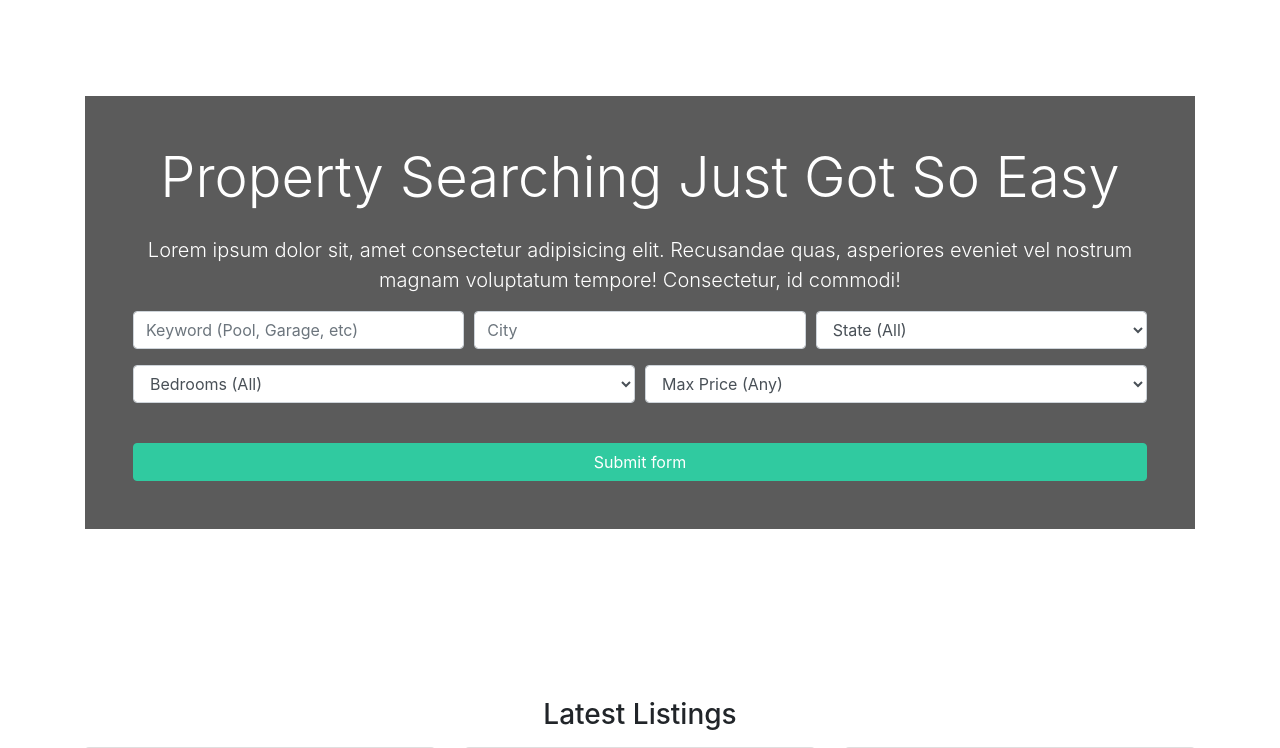
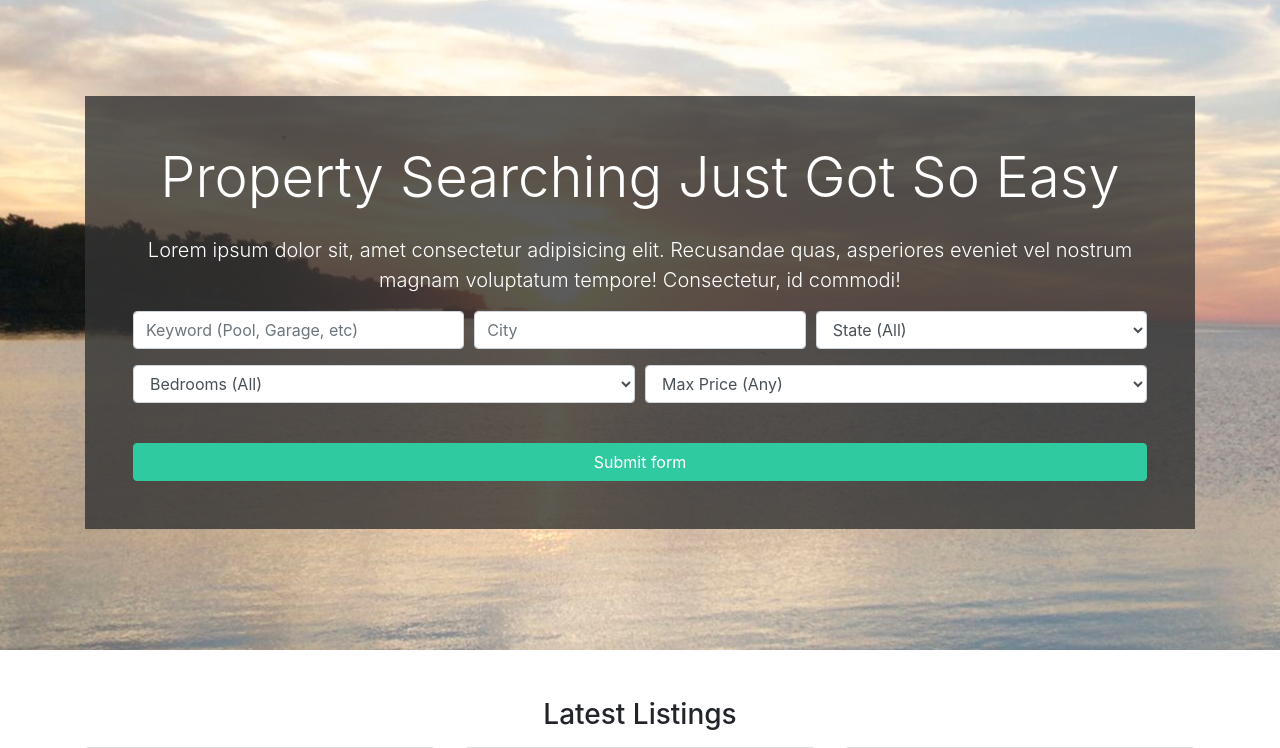
Before and after one commit to ticotheps/scenic-realty-app, a Django app: template templates/pages/index.html in a window 1280 px wide. Shown: the part 177-925 px from the top of the page. Run offline with Django 3.2, Linux system fonts and the light colour scheme; the template is opened without the code that fills it, so the values that code supplies are empty; some libraries are stand-ins or nearby versions.

Commit message:
Updates background image for '#showcase'

```diff
--- a/scenic_project/static/css/style.css
+++ b/scenic_project/static/css/style.css
@@ -15,7 +15,7 @@ img {
   margin-right: 0.4rem; }
 
 #showcase {
-  background: url(../img/showcase.jpg) no-repeat top center fixed/cover;
+  background: url(../img/showcase.jpg) center;
   position: relative;
   min-height: 650px;
   color: #fff;
```
Also changed, not shown: scenic_project/static/img/showcase.jpg.
